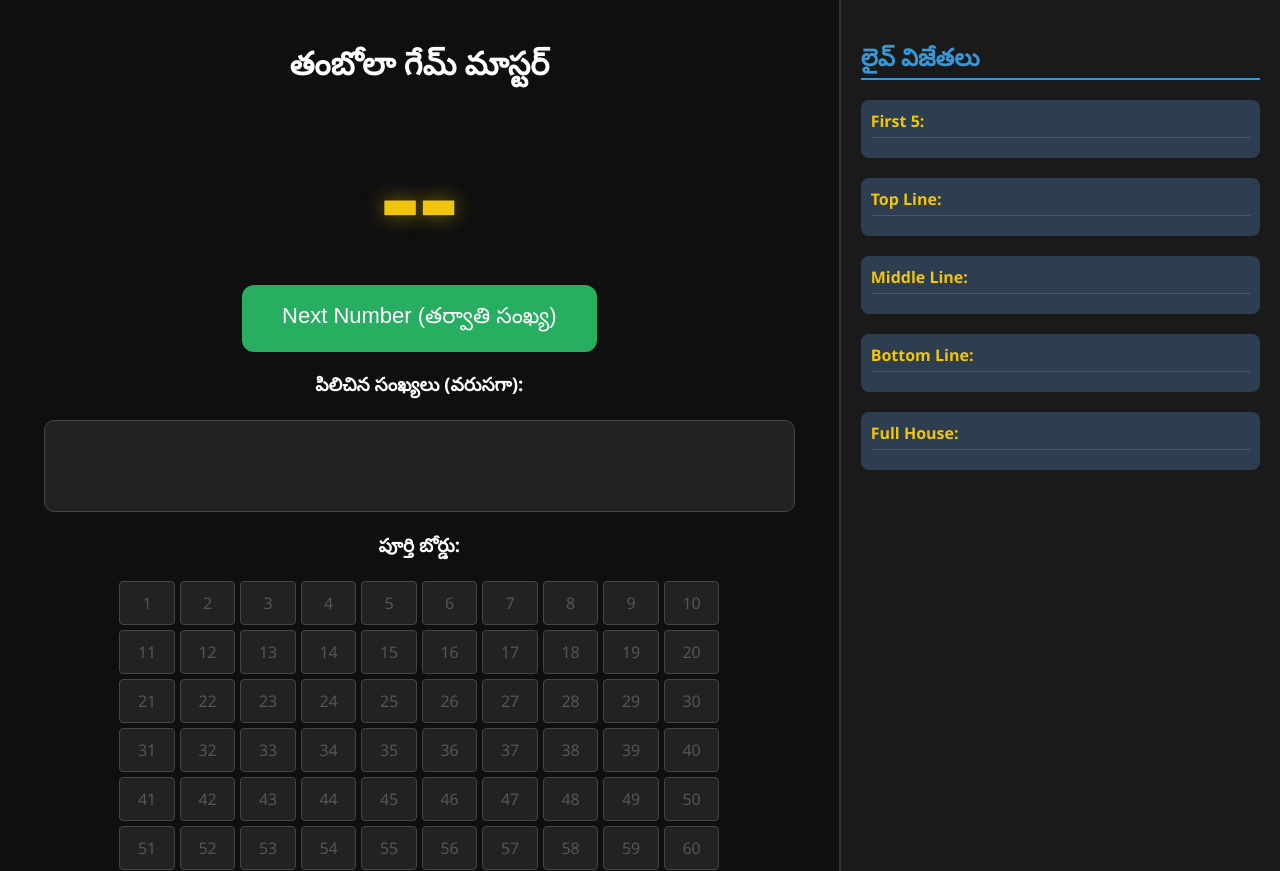
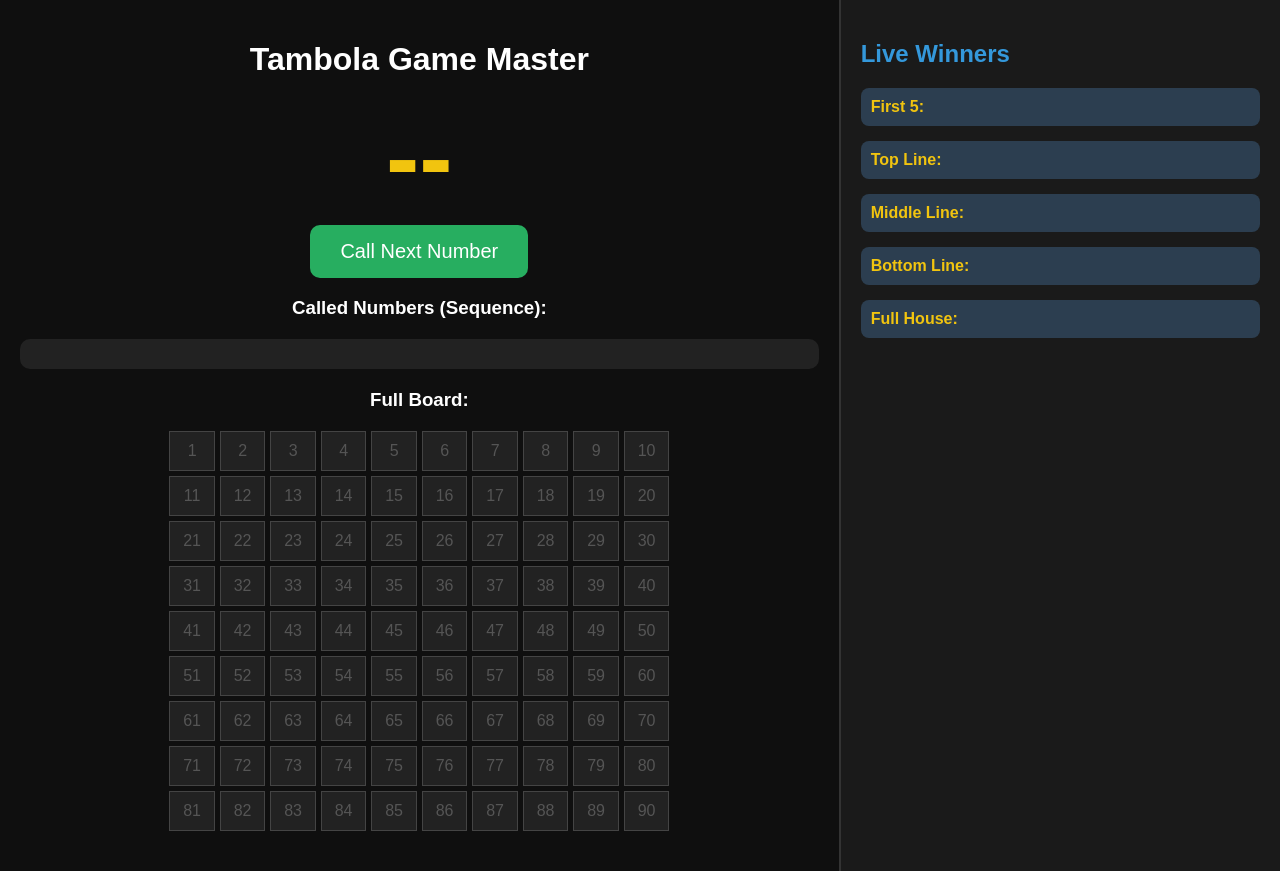
Before and after one commit to ramu265/my-tambola-game1, a Flask app: page /game in a window 1280 px wide. Run offline with Flask 3, Linux system fonts and the light colour scheme.

Commit message:
Refactor game.html for improved UI and functionality
Updated styles, improved layout, and modified functionality for better user experience.

```diff
--- a/Tambola/templates/game.html
+++ b/Tambola/templates/game.html
@@ -3,75 +3,34 @@
 <head>
     <title>Tambola Admin - Live Board</title>
     <style>
-        body { text-align:center; background:#0f0f0f; color:white; font-family: 'Segoe UI', Tahoma, Geneva, Verdana, sans-serif; display: flex; margin: 0; height: 100vh; }
-
-        /* ఎడమ వైపు ప్యానల్ - నంబర్ కాలింగ్ */
+        body { text-align:center; background:#0f0f0f; color:white; font-family: sans-serif; display: flex; margin: 0; height: 100vh; }
         .main { flex: 2; padding: 20px; border-right: 2px solid #333; overflow-y: auto; }
-
-        /* కుడి వైపు ప్యానల్ - విజేతల జాబితా */
         .sidebar { flex: 1; background: #1a1a1a; padding: 20px; text-align: left; overflow-y: auto; }
-
-        #num-display { font-size:120px; color:#f1c40f; margin:10px; font-weight: bold; text-shadow: 0 0 20px rgba(241, 196, 15, 0.5); }
-
-        /* లైన్ గా డిస్ప్లే అయ్యే నంబర్లు (Sequence) */
-        .sequence-container {
-            background: #222;
-            padding: 15px;
-            border-radius: 10px;
-            margin: 20px auto;
-            max-width: 90%;
-            min-height: 60px;
-            display: flex;
-            flex-wrap: wrap;
-            gap: 10px;
-            justify-content: center;
-            border: 1px solid #444;
-        }
-        .seq-num {
-            background: #3498db;
-            color: white;
-            width: 45px;
-            height: 45px;
-            line-height: 45px;
-            border-radius: 50%;
-            font-weight: bold;
-            font-size: 20px;
-            animation: popIn 0.3s ease-out;
-        }
-
-        @keyframes popIn {
-            0% { transform: scale(0); }
-            100% { transform: scale(1); }
-        }
-
-        .grid { display: grid; grid-template-columns: repeat(10, 1fr); gap: 5px; max-width: 600px; margin: 20px auto; }
-        .cell { padding: 10px; background: #222; border: 1px solid #444; color: #555; border-radius: 4px; }
-        .called { background: #e74c3c !important; color: white !important; font-weight: bold; }
-
-        button { padding: 18px 40px; background:#27ae60; color:white; border:none; cursor:pointer; font-size:22px; border-radius:12px; transition: 0.2s; }
-        button:active { transform: scale(0.95); }
-
-        .win-box { margin-bottom: 20px; background: #2c3e50; padding: 10px; border-radius: 8px; }
-        .win-box h4 { color: #f1c40f; margin: 0 0 10px 0; border-bottom: 1px solid #555; padding-bottom: 5px; }
-        .win-name { color: #2ecc71; font-size: 15px; margin: 5px 0; font-weight: bold; }
+        #num-display { font-size: 100px; color: #f1c40f; margin: 10px; font-weight: bold; }
+        .sequence-container { background: #222; padding: 15px; border-radius: 10px; margin: 20px auto; display: flex; flex-wrap: wrap; gap: 8px; justify-content: center; }
+        .seq-num { background: #3498db; color: white; width: 40px; height: 40px; line-height: 40px; border-radius: 50%; font-weight: bold; }
+        .grid { display: grid; grid-template-columns: repeat(10, 1fr); gap: 5px; max-width: 500px; margin: 20px auto; }
+        .cell { padding: 10px; background: #222; border: 1px solid #444; color: #555; }
+        .called { background: #e74c3c !important; color: white !important; }
+        button { padding: 15px 30px; background: #27ae60; color: white; border: none; cursor: pointer; font-size: 20px; border-radius: 10px; }
+        .win-box { margin-bottom: 15px; background: #2c3e50; padding: 10px; border-radius: 8px; }
+        .win-box h4 { color: #f1c40f; margin: 0; }
+        .win-name { color: #2ecc71; font-weight: bold; font-size: 14px; margin: 4px 0; }
     </style>
 </head>
 <body>
     <div class="main">
-        <h1>తంబోలా గేమ్ మాస్టర్</h1>
+        <h1>Tambola Game Master</h1>
         <div id="num-display">--</div>
-        <button onclick="callNum()">Next Number (తర్వాతి సంఖ్య)</button>
-
-        <h3>పిలిచిన సంఖ్యలు (వరుసగా):</h3>
-        <div class="sequence-container" id="numbers-sequence">
-            </div>
-
-        <h3>పూర్తి బోర్డు:</h3>
+        <button onclick="callNum()">Call Next Number</button>
+        <h3>Called Numbers (Sequence):</h3>
+        <div class="sequence-container" id="numbers-sequence"></div>
+        <h3>Full Board:</h3>
         <div class="grid" id="board"></div>
     </div>
 
     <div class="sidebar">
-        <h2 style="color: #3498db; border-bottom: 2px solid #3498db;">లైవ్ విజేతలు</h2>
+        <h2 style="color: #3498db;">Live Winners</h2>
         <div id="first_five" class="win-box"><h4>First 5:</h4></div>
         <div id="top_line" class="win-box"><h4>Top Line:</h4></div>
         <div id="middle_line" class="win-box"><h4>Middle Line:</h4></div>
@@ -80,13 +39,9 @@
     </div>
 
     <script>
-        // 1-90 బోర్డు క్రియేషన్
         const board = document.getElementById('board');
         for (let i = 1; i <= 90; i++) {
-            let d = document.createElement('div');
-            d.className='cell';
-            d.id='c'+i;
-            d.innerText=i;
+            let d = document.createElement('div'); d.className='cell'; d.id='c'+i; d.innerText=i;
             board.appendChild(d);
         }
 
@@ -94,35 +49,23 @@
             fetch("/call_number")
             .then(r => r.json())
             .then(data => {
-                if(data.number === "Game Over") {
-                    alert("ఆట పూర్తయింది!");
-                    return;
-                }
-
-                // 1. పెద్దగా కనిపించే నంబర్ అప్‌డేట్
+                if(data.number === "Game Over") { alert("Game Over!"); return; }
                 document.getElementById('num-display').innerText = data.number;
-
-                // 2. బోర్డు మీద రెడ్ కలర్ మార్కింగ్
                 document.getElementById('c' + data.number).classList.add('called');
 
-                // 3. నంబర్లు లైన్ గా (Sequence) డిస్ప్లే చేయడం
-                const sequenceContainer = document.getElementById('numbers-sequence');
-                let newNum = document.createElement('div');
-                newNum.className = 'seq-num';
-                newNum.innerText = data.number;
-                // కొత్త నంబర్ ఎప్పుడూ ముందు కనిపించాలంటే prepend() వాడొచ్చు, లేదా చివరన అంటే appendChild()
-                sequenceContainer.appendChild(newNum);
+                const seqContainer = document.getElementById('numbers-sequence');
+                seqContainer.innerHTML = "";
+                data.all_called.forEach(n => {
+                    let s = document.createElement('div'); s.className='seq-num'; s.innerText=n;
+                    seqContainer.appendChild(s);
+                });
 
-                // 4. విజేతల జాబితా అప్‌డేట్
                 for (let cat in data.winners) {
                     let container = document.getElementById(cat);
                     let title = container.querySelector('h4');
-                    container.innerHTML = "";
-                    container.appendChild(title);
+                    container.innerHTML = ""; container.appendChild(title);
                     data.winners[cat].forEach(w => {
-                        let p = document.createElement('p');
-                        p.className='win-name';
-                        p.innerText = "🏆 " + w;
+                        let p = document.createElement('p'); p.className='win-name'; p.innerText = "🏆 " + w;
                         container.appendChild(p);
                     });
                 }
```
